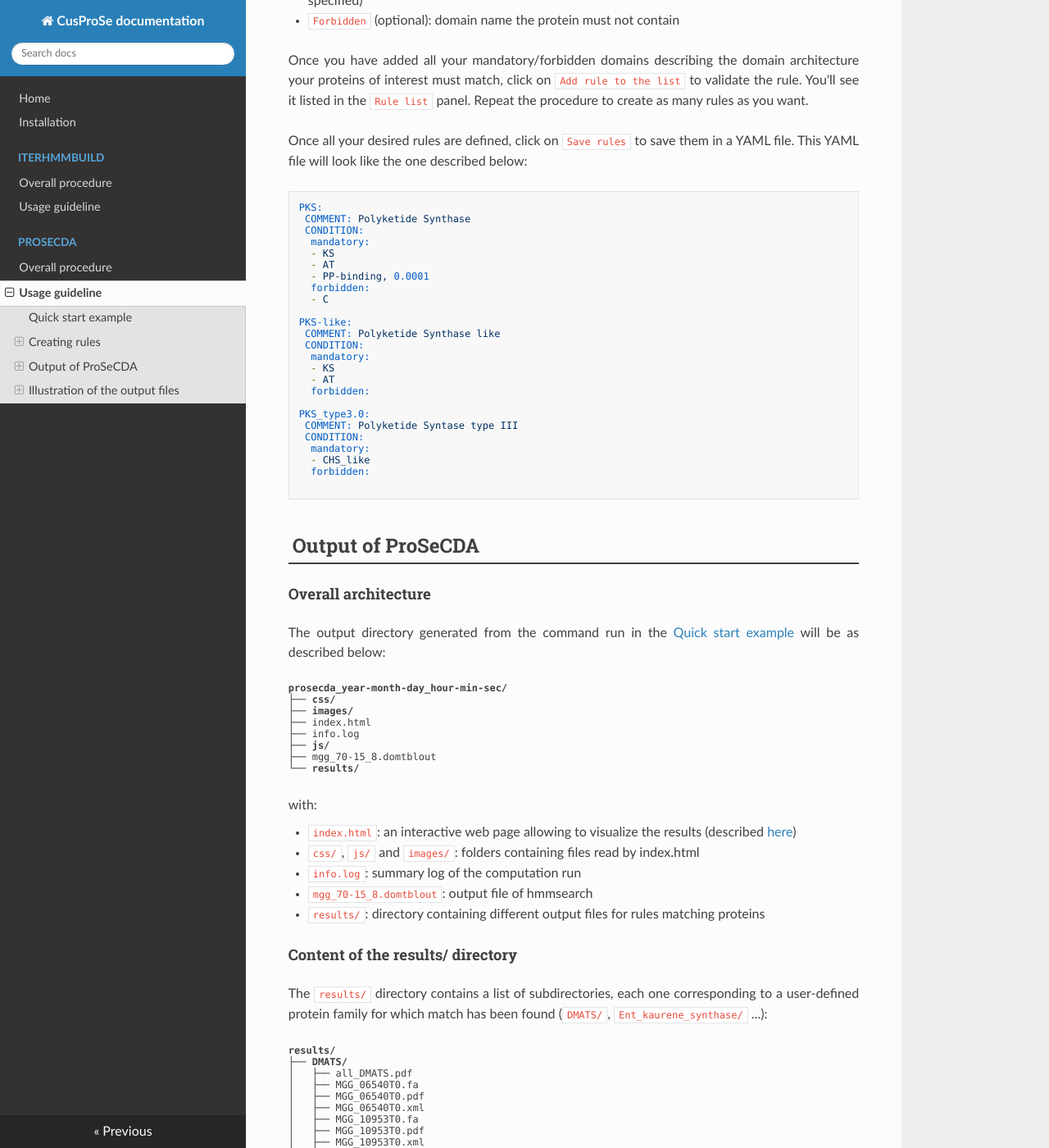
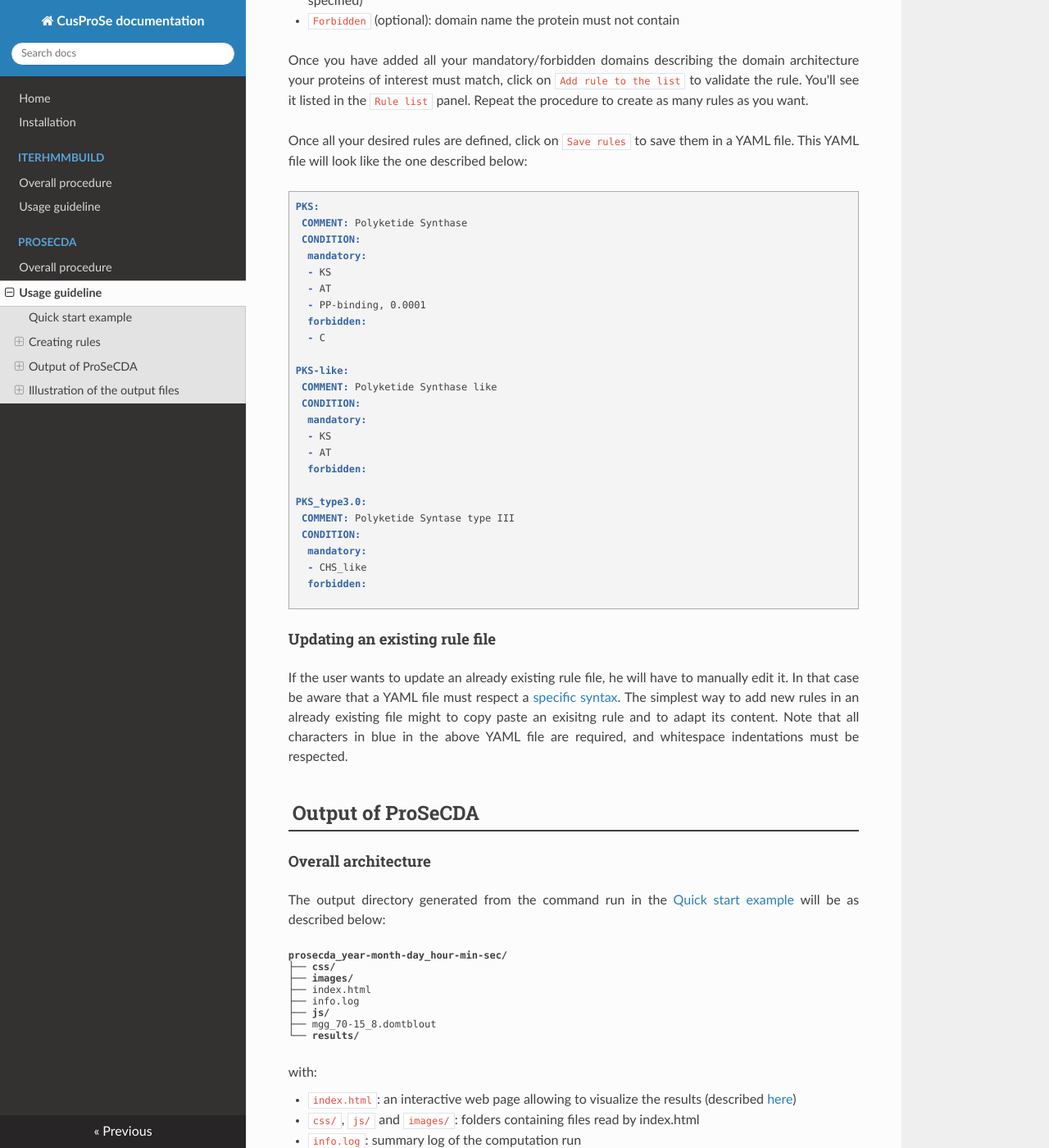
Before and after one commit to nchePortfolio/cusProSe, an MkDocs documentation site: the page built from docs/psd_usage.md, in a window 1280 px wide and 1400 px high, scrolled down 2350 px. Shown: the whole window at 82% size. Built offline with MkDocs 1.6.1, drawn with Linux system fonts in a browser that asks for light colours; nearby versions of some CDN libraries; some of the changed text lies outside the part shown.

Commit message:
Update documentation

````diff
--- a/docs/psd_usage.md
+++ b/docs/psd_usage.md
@@ -81,33 +81,37 @@ Once you have added all your mandatory/forbidden domains describing the domain a
 
 Once all your desired rules are defined, click on `Save rules` to save them in a YAML file. This YAML file will look like the one described below:
 
-```yaml
-PKS:
- COMMENT: Polyketide Synthase
- CONDITION:
-  mandatory:
-  - KS
-  - AT
-  - PP-binding, 0.0001
-  forbidden:
-  - C
+<pre class="parameters">
+<font color="#3465A4"><b>PKS:</b></font>
+<font color="#3465A4"><b> COMMENT:</b></font> Polyketide Synthase
+<font color="#3465A4"><b> CONDITION:</b></font>
+<font color="#3465A4"><b>  mandatory:</b></font>
+<font color="#3465A4"><b>  - </b></font>KS
+<font color="#3465A4"><b>  - </b></font>AT
+<font color="#3465A4"><b>  - </b></font>PP-binding, 0.0001
+<font color="#3465A4"><b>  forbidden:</b></font>
+<font color="#3465A4"><b>  - </b></font>C
 
-PKS-like:
- COMMENT: Polyketide Synthase like
- CONDITION:
-  mandatory:
-  - KS
-  - AT
-  forbidden:
+<font color="#3465A4"><b>PKS-like:</b></font>
+<font color="#3465A4"><b> COMMENT:</b></font> Polyketide Synthase like
+<font color="#3465A4"><b> CONDITION:</b></font>
+<font color="#3465A4"><b>  mandatory:</b></font>
+<font color="#3465A4"><b>  - </b></font>KS
+<font color="#3465A4"><b>  - </b></font>AT
+<font color="#3465A4"><b>  forbidden:</b></font>
 
-PKS_type3.0:
- COMMENT: Polyketide Syntase type III
- CONDITION:
-  mandatory:
-  - CHS_like
-  forbidden:
+<font color="#3465A4"><b>PKS_type3.0:</b></font>
+<font color="#3465A4"><b> COMMENT:</b></font> Polyketide Syntase type III
+<font color="#3465A4"><b> CONDITION:</b></font>
+<font color="#3465A4"><b>  mandatory:</b></font>
+<font color="#3465A4"><b>  - </b></font>CHS_like
+<font color="#3465A4"><b>  forbidden:</b></font>
 
-```
+</pre>
+
+#### Updating an existing rule file
+If the user wants to update an already existing rule file, he will have to manually edit it. In that case be aware that a YAML file must respect a [specific syntax](https://en.wikipedia.org/wiki/YAML). The simplest way to add new rules in an already existing file might to copy paste an exisitng rule and to adapt its content. Note that all characters in blue in the above YAML file are required, and whitespace indentations must be respected.
+
 
 ## Output of ProSeCDA
 #### Overall architecture
````
Also changed, not shown: other parts of docs/psd_usage.md (+1 -1 lines), docs/ihb_introduction.md (+2 -1 lines), docs/img/cusprose_scheme.png, docs/img/step_hmmbuilding_enrichment.png, 2 other files.
